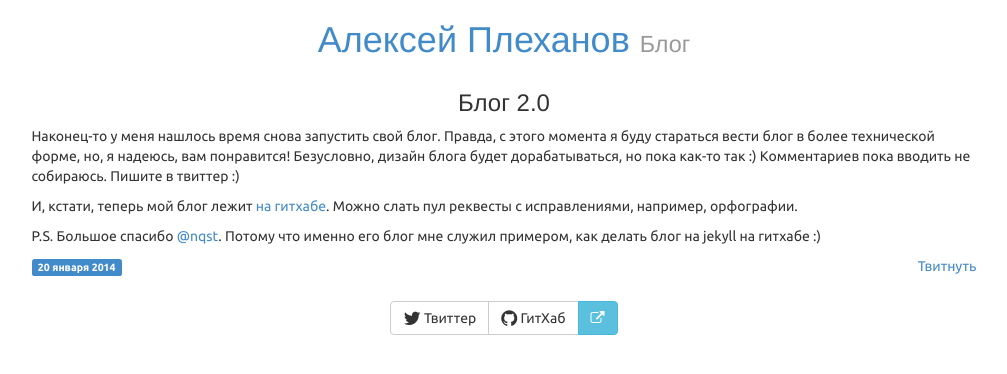
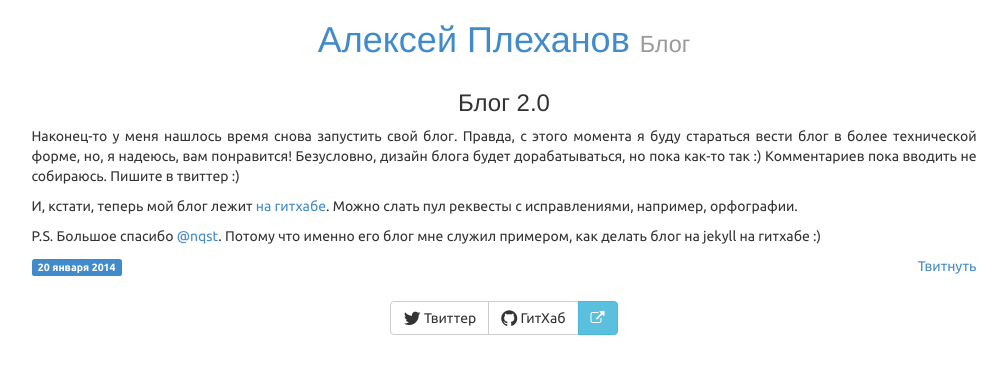
Before and after one commit to alexsoft/alexsoft.github.io, a Jekyll site: the page built from _posts/2014-01-20-blog-v2.md, in a window 1280 px wide. Shown: the top 374 px of the page, without its empty margins (136-1143 px from the left). Built offline with Jekyll 4.4.1, drawn with Linux system fonts in a browser that asks for light colours; comment, search, counter and statistics services are not loaded.

Commit message:
Make post text justified

```diff
--- a/_layouts/post.html
+++ b/_layouts/post.html
@@ -2,7 +2,7 @@
 layout: default
 ---
 <div class="row">
-<article class="col-{{site.data.settings.bssize}}-12">
+<article class="col-{{site.data.settings.bssize}}-12" style="text-align:justify;">
 	<h3 class="text-center">{{ page.title }}</h3>
 
 	{{ content }}
```
